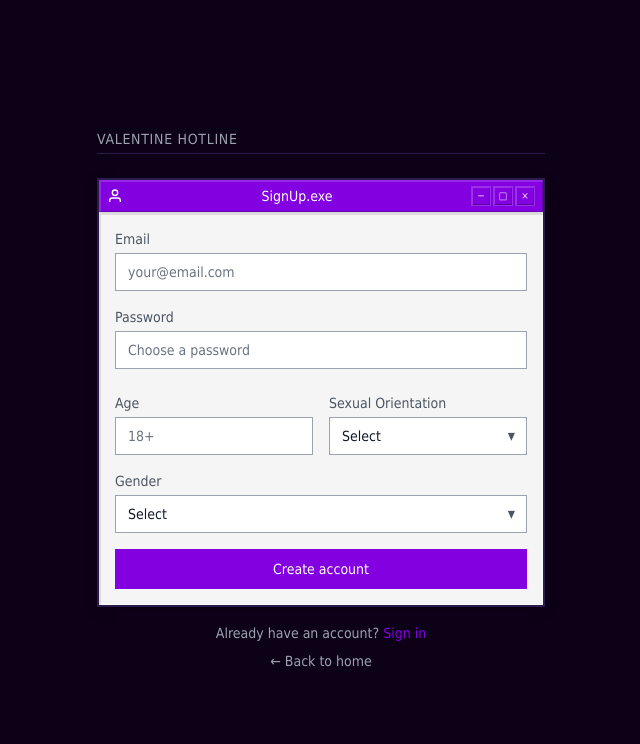
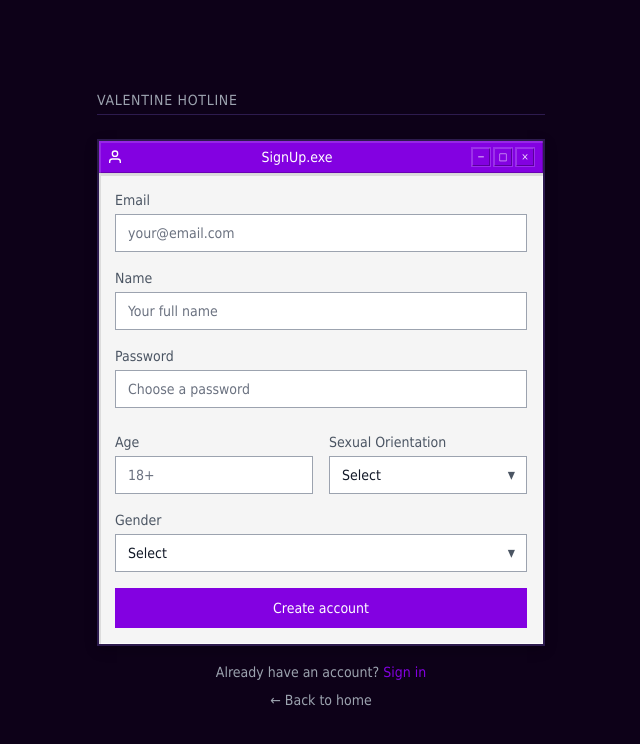
Before and after one commit to msmel01/waterloo-ai-agents-hackathon2026, a React (Vite) app in the folder frontend/: page /sign-up in a window 1280 px wide. Shown: the top 744 px of the page, without its empty margins (319-959 px from the left). Built offline with nearby package versions, Linux system fonts and the light colour scheme; no server answers.

Commit message:
Add back in name

```diff
--- a/frontend/src/api/suitorProfile.ts
+++ b/frontend/src/api/suitorProfile.ts
@@ -1,8 +1,9 @@
 /**
- * Stub for syncing suitor profile data (gender, orientation, age) to backend.
+ * Stub for syncing suitor profile data (name, gender, orientation, age) to backend.
  * Not sent to Clerk — stored locally for now; wire to your backend when ready.
  */
 export interface SuitorProfileData {
+  name: string;
   gender: string;
   orientation: string;
   age: string;
@@ -10,6 +11,7 @@ export interface SuitorProfileData {
 
 export async function syncSuitorProfile(data: SuitorProfileData): Promise<void> {
   // Stub: store in localStorage for now; replace with API call when backend exists.
+  localStorage.setItem('suitor_name', data.name);
   localStorage.setItem('suitor_gender', data.gender);
   localStorage.setItem('suitor_orientation', data.orientation);
   localStorage.setItem('suitor_age', data.age);
--- a/frontend/src/pages/SignUpScreen.tsx
+++ b/frontend/src/pages/SignUpScreen.tsx
@@ -13,6 +13,7 @@ export function SignUpScreen() {
   const navigate = useNavigate();
   const { isLoaded, signUp, setActive } = useSignUp();
   const [email, setEmail] = useState('');
+  const [name, setName] = useState('');
   const [password, setPassword] = useState('');
   const [gender, setGender] = useState('');
   const [orientation, setOrientation] = useState('');
@@ -50,7 +51,7 @@ export function SignUpScreen() {
       const res = await signUp.attemptEmailAddressVerification({ code });
 
       if (res.status === 'complete' && res.createdSessionId) {
-        await syncSuitorProfile({ gender, orientation, age });
+        await syncSuitorProfile({ name: name.trim(), gender, orientation, age });
         toast.success('Verification successful');
         await setActive({
           session: res.createdSessionId,
@@ -135,6 +136,20 @@ export function SignUpScreen() {
                     onChange={(e) => setEmail(e.target.value)}
                     className={inputClass}
                     placeholder="your@email.com"
+                    required
+                  />
+                </div>
+                <div>
+                  <label htmlFor="name" className={labelClass}>
+                    Name
+                  </label>
+                  <input
+                    id="name"
+                    type="text"
+                    value={name}
+                    onChange={(e) => setName(e.target.value)}
+                    className={inputClass}
+                    placeholder="Your full name"
                     required
                   />
                 </div>
```
